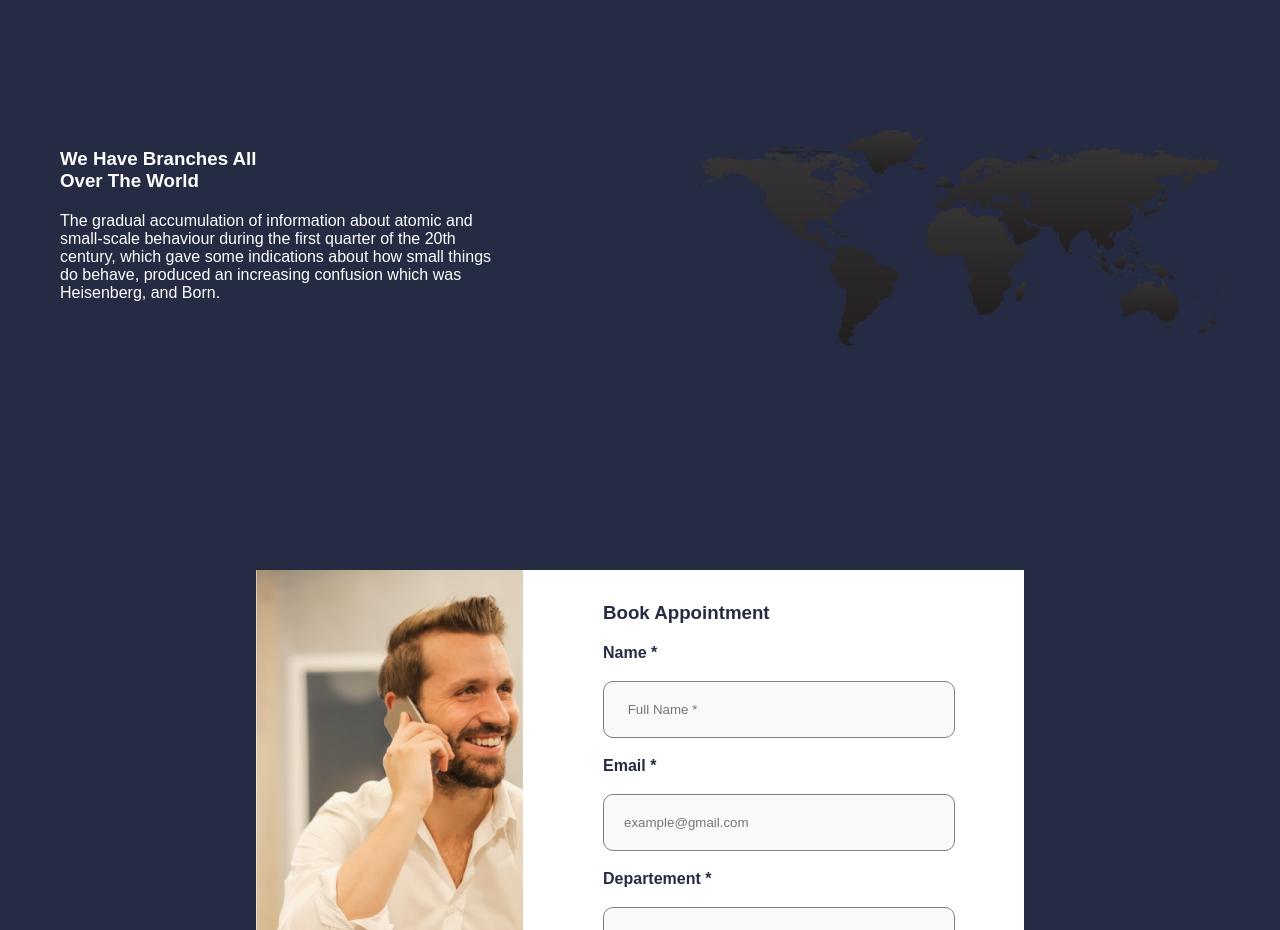
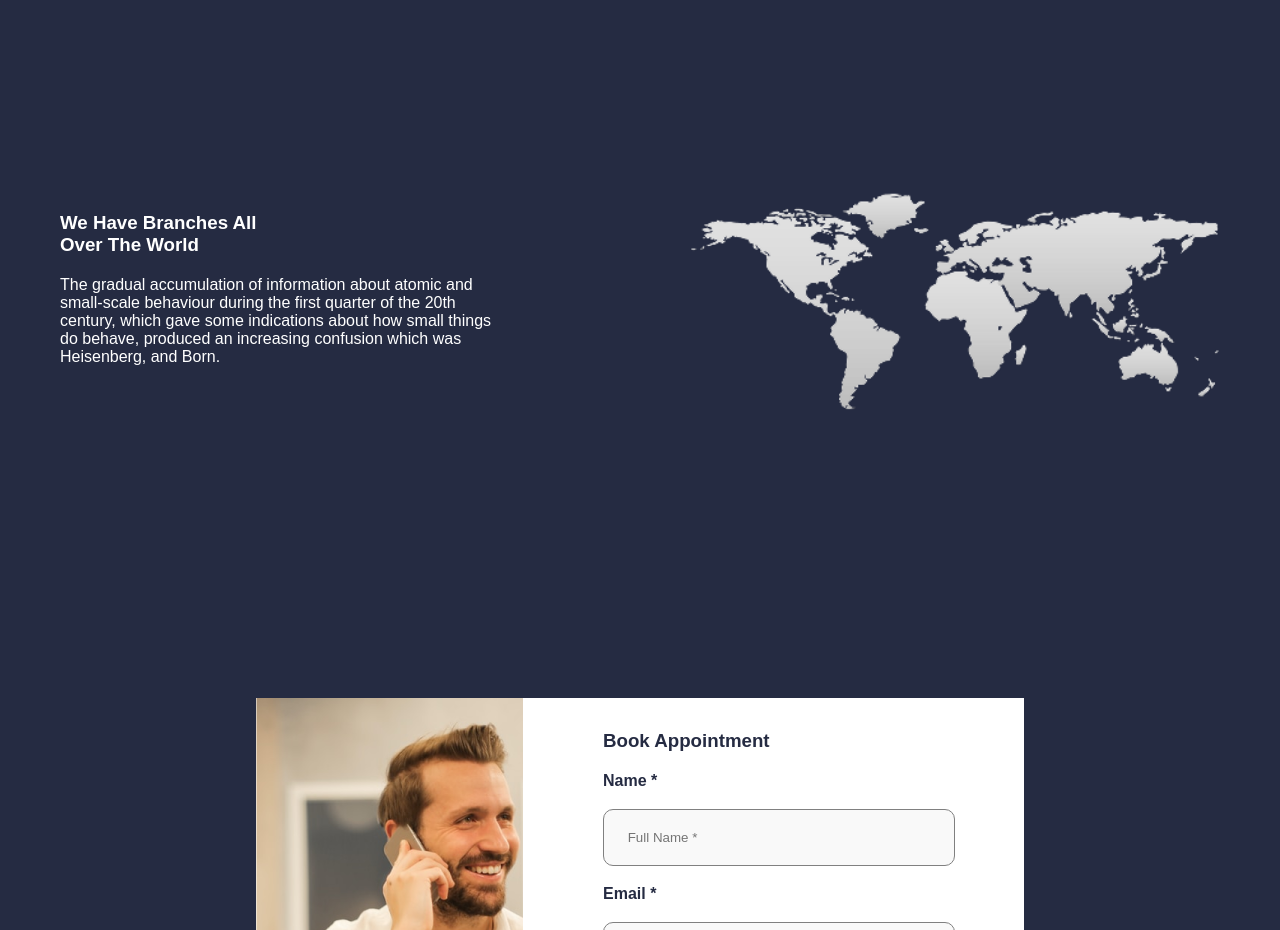
Before and after one commit to RahimaMoon/financial, a plain HTML site: page index.html in a window 1280 px wide. Shown: the part 2680-3610 px from the top of the page. Drawn offline with Linux system fonts and the light colour scheme.

Commit message:
fixing-img

```diff
--- a/index.html
+++ b/index.html
@@ -252,7 +252,7 @@ do behave, produced an increasing confusion which was <br>
 Heisenberg, and Born.</p>
         </aside>
         <aside>
-            <img  src="./9a82c125f93ae230897142110635314d5ba21415.png" alt="">
+            <img  src="./col-md-5.png" alt="">
         </aside>
 
     </section>
```
Also changed, not shown: col-md-5.png (added).
